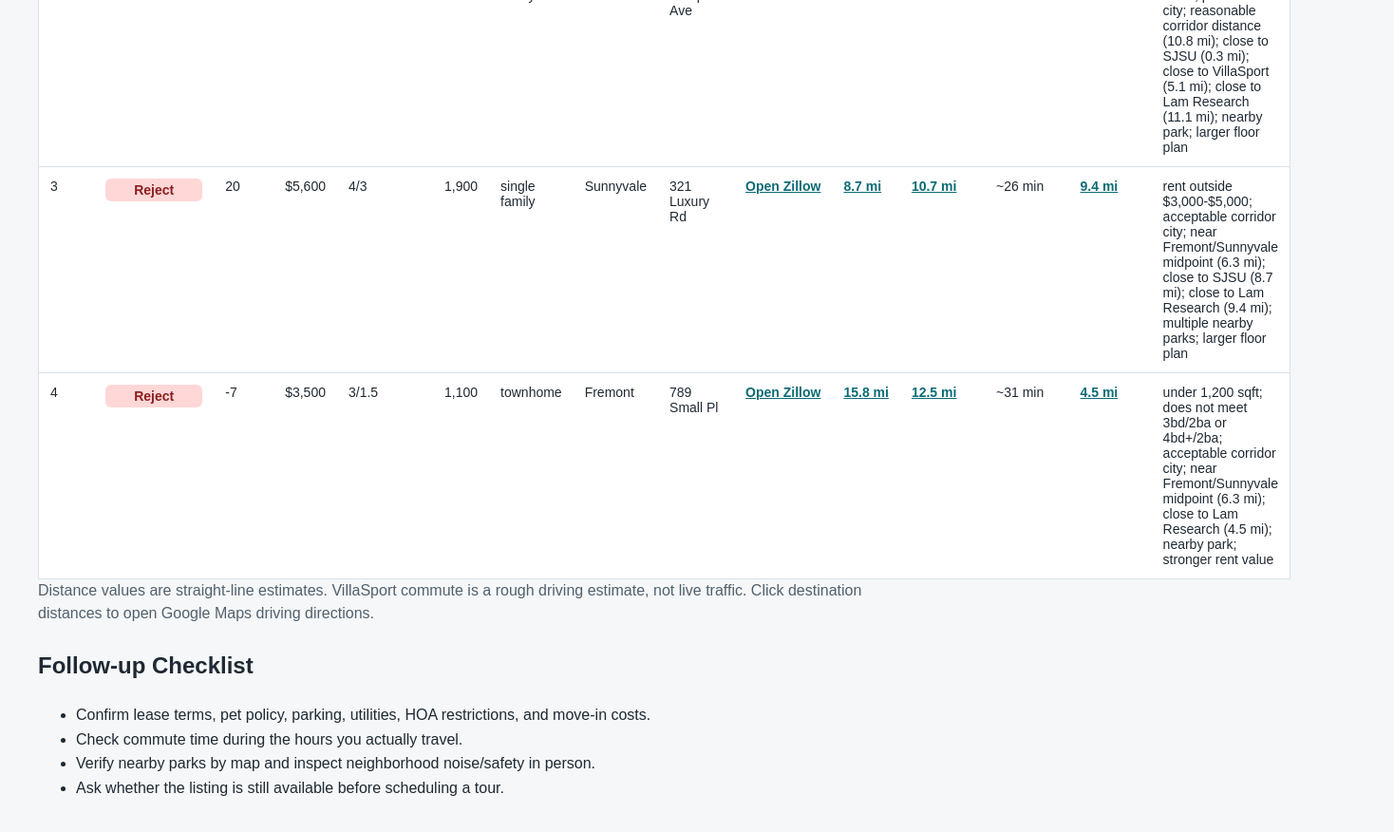
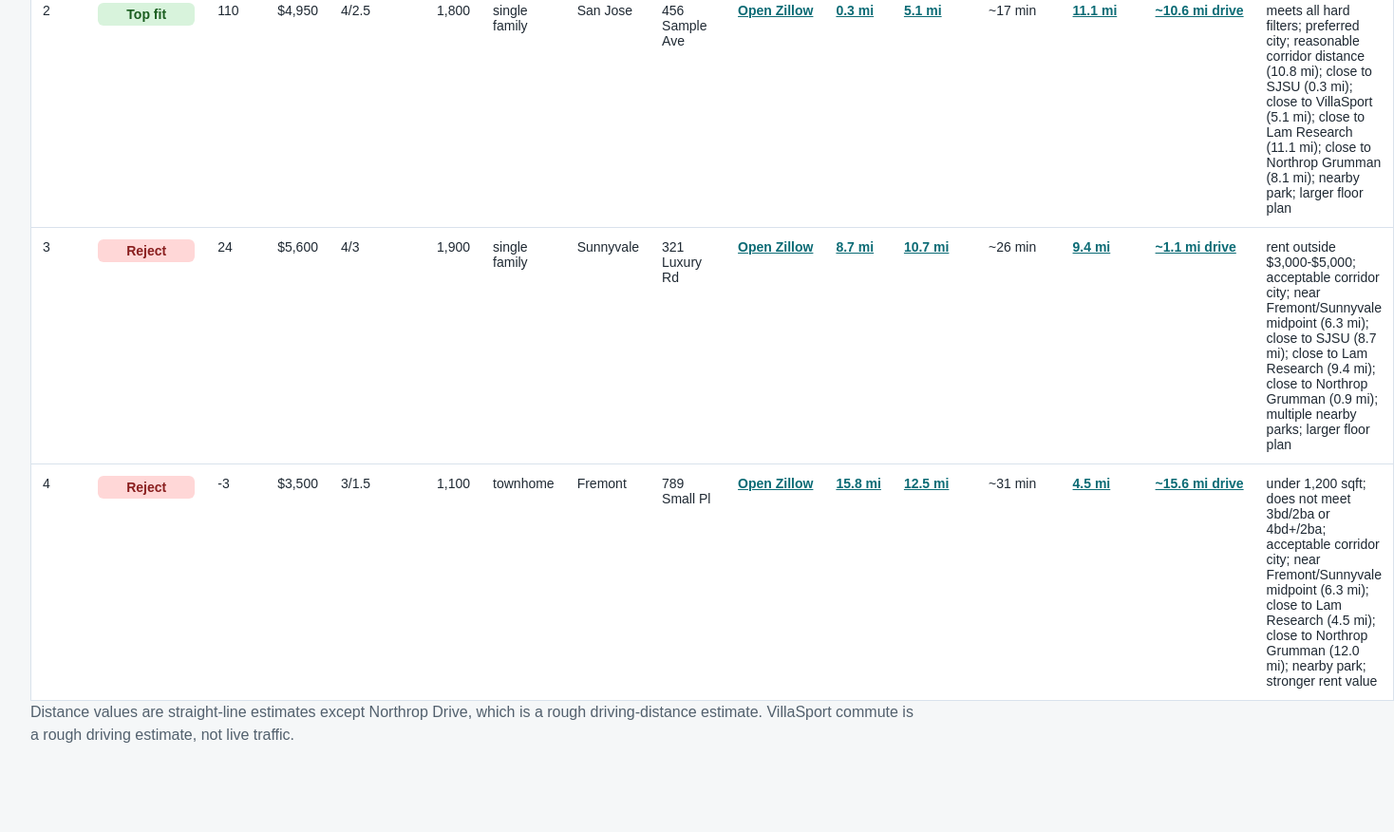
Before and after one commit to jonawilliams14/Custom-Zillow-Search-SJ-Single-Family, a plain HTML site: page index.html in a window 1280 px wide. Shown: the part 502-1378 px from the top of the page at 95% size, 1468 px wide, since content can reach past the window. After the commit the page ends 1344 px from the top, so only its background shows below. Drawn offline with Linux system fonts and the light colour scheme.

Commit message:
Add Northrop Grumman driving distance to hosted report

```diff
--- a/index.html
+++ b/index.html
@@ -7,49 +7,85 @@
   <style>
     :root { color-scheme: light; font-family: Arial, Helvetica, sans-serif; background: #f5f7f8; color: #1f2933; }
     body { margin: 0; padding: 32px; }
-    main { max-width: 1200px; margin: 0 auto; }
+    main { max-width: 1280px; margin: 0 auto; }
     h1 { margin: 0 0 8px; font-size: 30px; letter-spacing: 0; }
-    .summary { margin: 0 0 24px; max-width: 880px; color: #52606d; line-height: 1.5; }
+    .summary { margin: 0 0 24px; max-width: 940px; color: #52606d; line-height: 1.5; }
     table { width: 100%; border-collapse: collapse; background: #ffffff; border: 1px solid #d9e2ec; }
     th, td { padding: 12px; border-bottom: 1px solid #d9e2ec; text-align: left; vertical-align: top; font-size: 14px; }
     th { background: #e6f0f2; color: #243b53; font-weight: 700; }
     tr:last-child td { border-bottom: 0; }
     .verdict { display: inline-block; min-width: 86px; padding: 4px 8px; border-radius: 6px; text-align: center; font-weight: 700; white-space: nowrap; }
     .top-fit { background: #d8f3dc; color: #1b5e20; }
-    .worth-touring { background: #fff3bf; color: #6c4f00; }
-    .maybe { background: #dbeafe; color: #1e3a8a; }
     .reject { background: #ffd7d7; color: #8a1f1f; }
     .listing-link, .maps-link { color: #0b6b75; font-weight: 700; white-space: nowrap; }
-    .missing-link { color: #829ab1; white-space: nowrap; }
-    .checklist { margin-top: 24px; line-height: 1.6; }
-    @media (max-width: 860px) { body { padding: 16px; } table { display: block; overflow-x: auto; } th, td { min-width: 110px; } }
+    @media (max-width: 900px) { body { padding: 16px; } table { display: block; overflow-x: auto; } th, td { min-width: 110px; } }
   </style>
 </head>
 <body>
   <main>
     <h1>Zillow Rental Screening Report</h1>
-    <p class="summary">Criteria: $3,000-$5,000 rent, at least 1,200 sqft, 3bd/2ba or 4bd+/2ba, single-family house or townhome, optimized between Fremont and Sunnyvale with San Jose or Milpitas preferred. Nearby parks add bonus points. Distances to SJSU, VillaSport San Jose, and Lam Research Fremont are included when lat/lon are provided.</p>
+    <p class="summary">Criteria: $3,000-$5,000 rent, at least 1,200 sqft, 3bd/2ba or 4bd+/2ba, single-family house or townhome, optimized between Fremont and Sunnyvale with San Jose or Milpitas preferred. Nearby parks add bonus points. Destination links open Google Maps driving directions.</p>
     <table>
-      <thead>
-        <tr><th>Rank</th><th>Verdict</th><th>Score</th><th>Rent</th><th>Beds/Baths</th><th>Sqft</th><th>Type</th><th>City</th><th>Address</th><th>Zillow</th><th>SJSU</th><th>VillaSport</th><th>Villa Commute</th><th>Lam Research</th><th>Notes</th></tr>
-      </thead>
-      <tbody>
-        <tr><td>1</td><td><span class="verdict top-fit">Top fit</span></td><td>116</td><td>$4,100</td><td>3/2</td><td>1,450</td><td>townhome</td><td>Milpitas</td><td>123 Example Ct</td><td><a class="listing-link" href="https://www.zillow.com/" target="_blank" rel="noopener noreferrer">Open Zillow</a></td><td><a class="maps-link" href="https://www.google.com/maps/dir/?api=1&amp;origin=37.432300,-121.899600&amp;destination=One+Washington+Square%2C+San+Jose%2C+CA+95192&amp;travelmode=driving" target="_blank" rel="noopener noreferrer" title="Open Google Maps directions to San Jose State University">6.8 mi</a></td><td><a class="maps-link" href="https://www.google.com/maps/dir/?api=1&amp;origin=37.432300,-121.899600&amp;destination=1167+N+Capitol+Ave%2C+San+Jose%2C+CA+95132&amp;travelmode=driving" target="_blank" rel="noopener noreferrer" title="Open Google Maps directions to VillaSport San Jose">3.4 mi</a></td><td>~11 min</td><td><a class="maps-link" href="https://www.google.com/maps/dir/?api=1&amp;origin=37.432300,-121.899600&amp;destination=4650+Cushing+Pkwy%2C+Fremont%2C+CA+94538&amp;travelmode=driving" target="_blank" rel="noopener noreferrer" title="Open Google Maps directions to Lam Research Fremont">5.0 mi</a></td><td>meets all hard filters; preferred city; near Fremont/Sunnyvale midpoint (6.5 mi); close to SJSU (6.8 mi); close to VillaSport (3.4 mi); close to Lam Research (5.0 mi); multiple nearby parks; stronger rent value</td></tr>
-        <tr><td>2</td><td><span class="verdict top-fit">Top fit</span></td><td>106</td><td>$4,950</td><td>4/2.5</td><td>1,800</td><td>single family</td><td>San Jose</td><td>456 Sample Ave</td><td><a class="listing-link" href="https://www.zillow.com/" target="_blank" rel="noopener noreferrer">Open Zillow</a></td><td><a class="maps-link" href="https://www.google.com/maps/dir/?api=1&amp;origin=37.338700,-121.885300&amp;destination=One+Washington+Square%2C+San+Jose%2C+CA+95192&amp;travelmode=driving" target="_blank" rel="noopener noreferrer" title="Open Google Maps directions to San Jose State University">0.3 mi</a></td><td><a class="maps-link" href="https://www.google.com/maps/dir/?api=1&amp;origin=37.338700,-121.885300&amp;destination=1167+N+Capitol+Ave%2C+San+Jose%2C+CA+95132&amp;travelmode=driving" target="_blank" rel="noopener noreferrer" title="Open Google Maps directions to VillaSport San Jose">5.1 mi</a></td><td>~17 min</td><td><a class="maps-link" href="https://www.google.com/maps/dir/?api=1&amp;origin=37.338700,-121.885300&amp;destination=4650+Cushing+Pkwy%2C+Fremont%2C+CA+94538&amp;travelmode=driving" target="_blank" rel="noopener noreferrer" title="Open Google Maps directions to Lam Research Fremont">11.1 mi</a></td><td>meets all hard filters; preferred city; reasonable corridor distance (10.8 mi); close to SJSU (0.3 mi); close to VillaSport (5.1 mi); close to Lam Research (11.1 mi); nearby park; larger floor plan</td></tr>
-        <tr><td>3</td><td><span class="verdict reject">Reject</span></td><td>20</td><td>$5,600</td><td>4/3</td><td>1,900</td><td>single family</td><td>Sunnyvale</td><td>321 Luxury Rd</td><td><a class="listing-link" href="https://www.zillow.com/" target="_blank" rel="noopener noreferrer">Open Zillow</a></td><td><a class="maps-link" href="https://www.google.com/maps/dir/?api=1&amp;origin=37.368800,-122.036300&amp;destination=One+Washington+Square%2C+San+Jose%2C+CA+95192&amp;travelmode=driving" target="_blank" rel="noopener noreferrer" title="Open Google Maps directions to San Jose State University">8.7 mi</a></td><td><a class="maps-link" href="https://www.google.com/maps/dir/?api=1&amp;origin=37.368800,-122.036300&amp;destination=1167+N+Capitol+Ave%2C+San+Jose%2C+CA+95132&amp;travelmode=driving" target="_blank" rel="noopener noreferrer" title="Open Google Maps directions to VillaSport San Jose">10.7 mi</a></td><td>~26 min</td><td><a class="maps-link" href="https://www.google.com/maps/dir/?api=1&amp;origin=37.368800,-122.036300&amp;destination=4650+Cushing+Pkwy%2C+Fremont%2C+CA+94538&amp;travelmode=driving" target="_blank" rel="noopener noreferrer" title="Open Google Maps directions to Lam Research Fremont">9.4 mi</a></td><td>rent outside $3,000-$5,000; acceptable corridor city; near Fremont/Sunnyvale midpoint (6.3 mi); close to SJSU (8.7 mi); close to Lam Research (9.4 mi); multiple nearby parks; larger floor plan</td></tr>
-        <tr><td>4</td><td><span class="verdict reject">Reject</span></td><td>-7</td><td>$3,500</td><td>3/1.5</td><td>1,100</td><td>townhome</td><td>Fremont</td><td>789 Small Pl</td><td><a class="listing-link" href="https://www.zillow.com/" target="_blank" rel="noopener noreferrer">Open Zillow</a></td><td><a class="maps-link" href="https://www.google.com/maps/dir/?api=1&amp;origin=37.548500,-121.988600&amp;destination=One+Washington+Square%2C+San+Jose%2C+CA+95192&amp;travelmode=driving" target="_blank" rel="noopener noreferrer" title="Open Google Maps directions to San Jose State University">15.8 mi</a></td><td><a class="maps-link" href="https://www.google.com/maps/dir/?api=1&amp;origin=37.548500,-121.988600&amp;destination=1167+N+Capitol+Ave%2C+San+Jose%2C+CA+95132&amp;travelmode=driving" target="_blank" rel="noopener noreferrer" title="Open Google Maps directions to VillaSport San Jose">12.5 mi</a></td><td>~31 min</td><td><a class="maps-link" href="https://www.google.com/maps/dir/?api=1&amp;origin=37.548500,-121.988600&amp;destination=4650+Cushing+Pkwy%2C+Fremont%2C+CA+94538&amp;travelmode=driving" target="_blank" rel="noopener noreferrer" title="Open Google Maps directions to Lam Research Fremont">4.5 mi</a></td><td>under 1,200 sqft; does not meet 3bd/2ba or 4bd+/2ba; acceptable corridor city; near Fremont/Sunnyvale midpoint (6.3 mi); close to Lam Research (4.5 mi); nearby park; stronger rent value</td></tr>
-      </tbody>
+      <thead><tr><th>Rank</th><th>Verdict</th><th>Score</th><th>Rent</th><th>Beds/Baths</th><th>Sqft</th><th>Type</th><th>City</th><th>Address</th><th>Zillow</th><th>SJSU</th><th>VillaSport</th><th>Villa Commute</th><th>Lam Research</th><th>Northrop Drive</th><th>Notes</th></tr></thead>
+      <tbody id="report-body"></tbody>
     </table>
-    <p class="summary">Distance values are straight-line estimates. VillaSport commute is a rough driving estimate, not live traffic. Click destination distances to open Google Maps driving directions.</p>
-    <section class="checklist">
-      <h2>Follow-up Checklist</h2>
-      <ul>
-        <li>Confirm lease terms, pet policy, parking, utilities, HOA restrictions, and move-in costs.</li>
-        <li>Check commute time during the hours you actually travel.</li>
-        <li>Verify nearby parks by map and inspect neighborhood noise/safety in person.</li>
-        <li>Ask whether the listing is still available before scheduling a tour.</li>
-      </ul>
-    </section>
+    <p class="summary">Distance values are straight-line estimates except Northrop Drive, which is a rough driving-distance estimate. VillaSport commute is a rough driving estimate, not live traffic.</p>
   </main>
+  <script>
+    const preferredCities = new Set(['san jose', 'milpitas']);
+    const acceptableCities = new Set(['fremont', 'sunnyvale', 'santa clara', 'newark', 'cupertino']);
+    const allowedTypes = new Set(['single family', 'single-family', 'sfh', 'house', 'townhome', 'townhouse']);
+    const corridorMidpoint = [(37.5485 + 37.3688) / 2, (-121.9886 + -122.0363) / 2];
+    const destinations = {
+      sjsu: ['San Jose State University', 'One Washington Square, San Jose, CA 95192', [37.3349064, -121.8845519]],
+      villaSport: ['VillaSport San Jose', '1167 N Capitol Ave, San Jose, CA 95132', [37.405989, -121.847750]],
+      lam: ['Lam Research Fremont', '4650 Cushing Pkwy, Fremont, CA 94538', [37.4886, -121.95694]],
+      northrop: ['Northrop Grumman Sunnyvale', '401 E Hendy Ave, Sunnyvale, CA 94086', [37.377395, -122.0250165]]
+    };
+    const listings = [
+      ['123 Example Ct', 'Milpitas', 'https://www.zillow.com/', 4100, 3, 2, 1450, 'townhome', 37.4323, -121.8996, 2],
+      ['456 Sample Ave', 'San Jose', 'https://www.zillow.com/', 4950, 4, 2.5, 1800, 'single family', 37.3387, -121.8853, 1],
+      ['789 Small Pl', 'Fremont', 'https://www.zillow.com/', 3500, 3, 1.5, 1100, 'townhome', 37.5485, -121.9886, 1],
+      ['321 Luxury Rd', 'Sunnyvale', 'https://www.zillow.com/', 5600, 4, 3, 1900, 'single family', 37.3688, -122.0363, 2]
+    ];
+    const miles = (a, b) => {
+      const r = 3958.8, toRad = d => d * Math.PI / 180;
+      const dLat = toRad(b[0] - a[0]), dLon = toRad(b[1] - a[1]);
+      const lat1 = toRad(a[0]), lat2 = toRad(b[0]);
+      const inner = Math.sin(dLat / 2) ** 2 + Math.cos(lat1) * Math.cos(lat2) * Math.sin(dLon / 2) ** 2;
+      return 2 * r * Math.asin(Math.sqrt(inner));
+    };
+    const mapsUrl = (origin, key) => `https://www.google.com/maps/dir/?api=1&origin=${origin[0].toFixed(6)},${origin[1].toFixed(6)}&destination=${encodeURIComponent(destinations[key][1])}&travelmode=driving`;
+    const mapLink = (origin, key, text) => `<a class="maps-link" href="${mapsUrl(origin, key)}" target="_blank" rel="noopener noreferrer">${text}</a>`;
+    const commute = d => Math.round(((d * 1.3) / (d * 1.3 <= 8 ? 24 : d * 1.3 <= 18 ? 32 : 40)) * 60);
+    const rows = listings.map(item => {
+      const [address, city, url, rent, beds, baths, sqft, type, lat, lon, parks] = item;
+      const origin = [lat, lon];
+      const failures = [];
+      if (rent < 3000 || rent > 5000) failures.push('rent outside $3,000-$5,000');
+      if (sqft < 1200) failures.push('under 1,200 sqft');
+      if (!((beds === 3 && baths >= 2) || (beds >= 4 && baths >= 2))) failures.push('does not meet 3bd/2ba or 4bd+/2ba');
+      if (!allowedTypes.has(type.toLowerCase())) failures.push('not single-family house or townhome');
+      if (!preferredCities.has(city.toLowerCase()) && !acceptableCities.has(city.toLowerCase())) failures.push('outside target corridor');
+      let score = failures.length ? failures.length * -20 : 60;
+      const reasons = failures.length ? [...failures] : ['meets all hard filters'];
+      if (preferredCities.has(city.toLowerCase())) { score += 20; reasons.push('preferred city'); }
+      else if (acceptableCities.has(city.toLowerCase())) { score += 8; reasons.push('acceptable corridor city'); }
+      const corridor = miles(origin, corridorMidpoint);
+      if (corridor <= 8) { score += 12; reasons.push(`near Fremont/Sunnyvale midpoint (${corridor.toFixed(1)} mi)`); }
+      else if (corridor <= 15) { score += 6; reasons.push(`reasonable corridor distance (${corridor.toFixed(1)} mi)`); }
+      const d = Object.fromEntries(Object.entries(destinations).map(([key, value]) => [key, miles(origin, value[2])]));
+      if (d.sjsu <= 12) { score += 3; reasons.push(`close to SJSU (${d.sjsu.toFixed(1)} mi)`); }
+      if (d.villaSport <= 8) { score += 4; reasons.push(`close to VillaSport (${d.villaSport.toFixed(1)} mi)`); }
+      if (d.lam <= 15) { score += 4; reasons.push(`close to Lam Research (${d.lam.toFixed(1)} mi)`); }
+      if (d.northrop <= 15) { score += 4; reasons.push(`close to Northrop Grumman (${d.northrop.toFixed(1)} mi)`); }
+      if (parks >= 2) { score += 8; reasons.push('multiple nearby parks'); }
+      else if (parks === 1) { score += 4; reasons.push('nearby park'); }
+      if (rent <= 4200) { score += 5; reasons.push('stronger rent value'); }
+      if (sqft >= 1600) { score += 5; reasons.push('larger floor plan'); }
+      return { address, city, url, rent, beds, baths, sqft, type, origin, score, verdict: failures.length ? 'Reject' : 'Top fit', reasons, d };
+    }).sort((a, b) => b.score - a.score);
+    document.getElementById('report-body').innerHTML = rows.map((row, i) => `<tr><td>${i + 1}</td><td><span class="verdict ${row.verdict === 'Reject' ? 'reject' : 'top-fit'}">${row.verdict}</span></td><td>${row.score}</td><td>$${row.rent.toLocaleString()}</td><td>${row.beds}/${row.baths}</td><td>${row.sqft.toLocaleString()}</td><td>${row.type}</td><td>${row.city}</td><td>${row.address}</td><td><a class="listing-link" href="${row.url}" target="_blank" rel="noopener noreferrer">Open Zillow</a></td><td>${mapLink(row.origin, 'sjsu', `${row.d.sjsu.toFixed(1)} mi`)}</td><td>${mapLink(row.origin, 'villaSport', `${row.d.villaSport.toFixed(1)} mi`)}</td><td>~${commute(row.d.villaSport)} min</td><td>${mapLink(row.origin, 'lam', `${row.d.lam.toFixed(1)} mi`)}</td><td>${mapLink(row.origin, 'northrop', `~${(row.d.northrop * 1.3).toFixed(1)} mi drive`)}</td><td>${row.reasons.join('; ')}</td></tr>`).join('');
+  </script>
 </body>
 </html>
```
